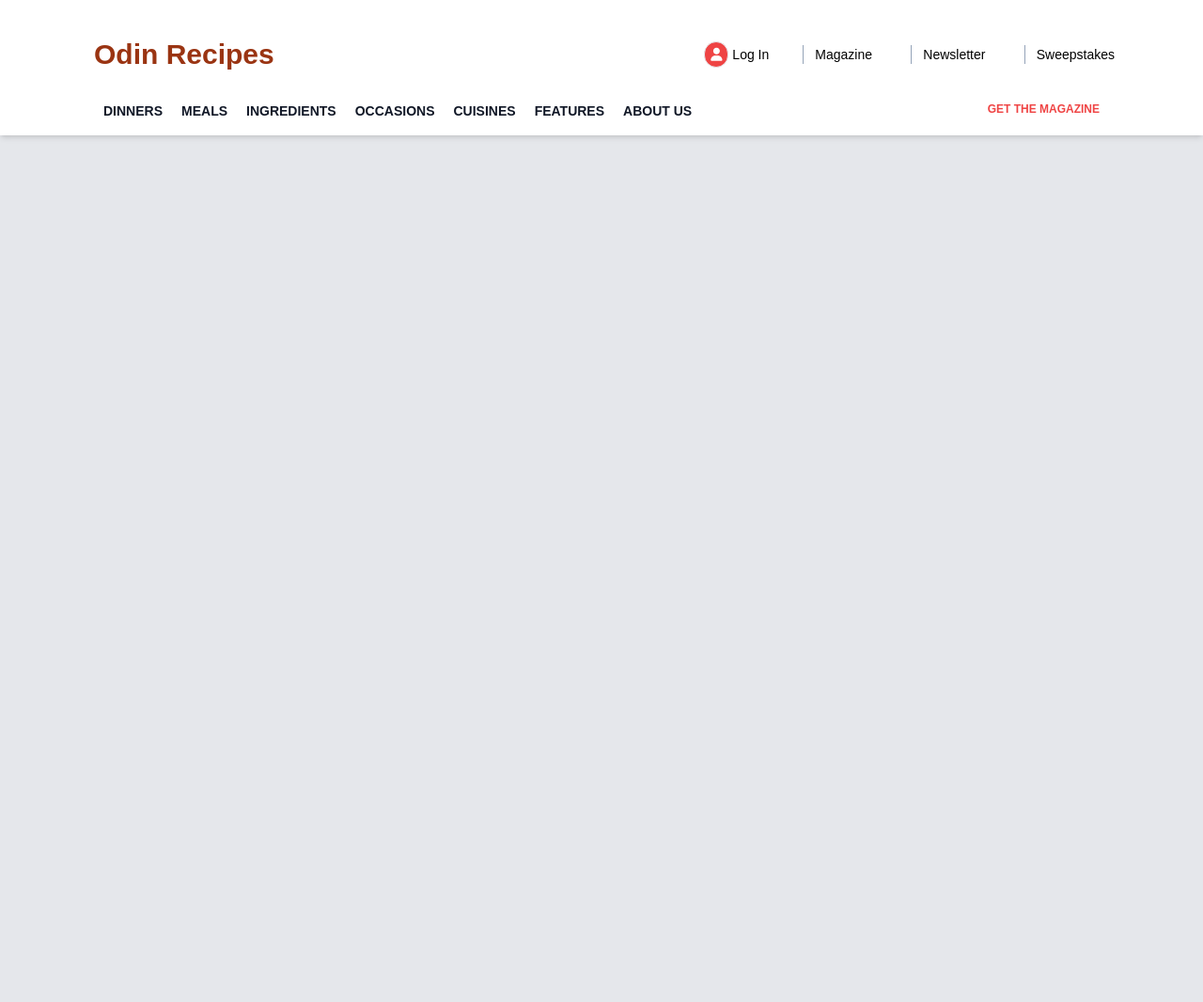
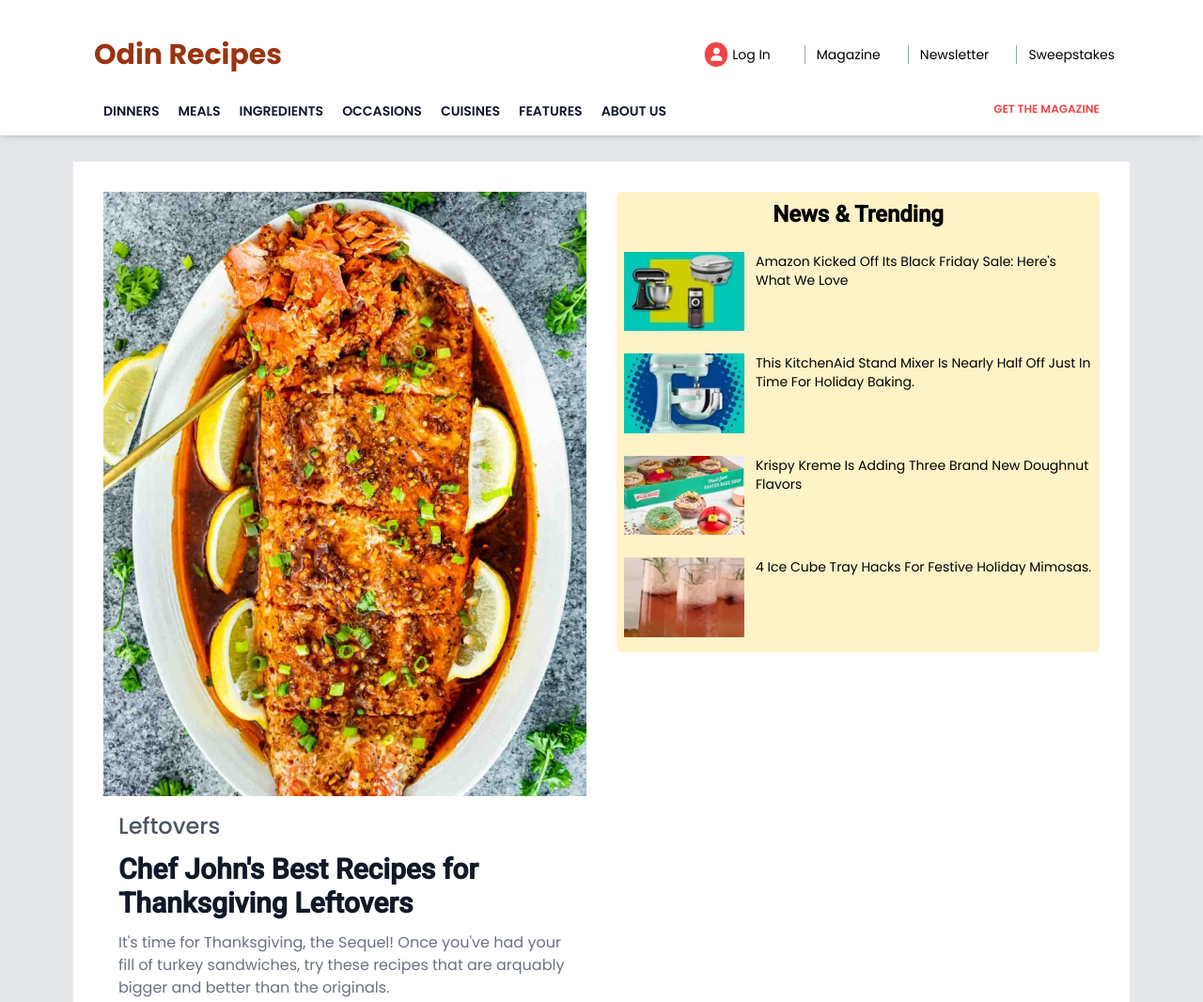
Before and after one commit to SanMajur/odin-recipes, a website: page public/index.html in a window 1280 px wide. Shown: the top 1066 px of the page at 94% size. Before the commit the page ends 800 px from the top, so only its background shows below. Drawn offline with Linux system fonts and the light colour scheme.

Commit message:
hero section

```diff
--- a/public/index.html
+++ b/public/index.html
@@ -12,6 +12,10 @@
       src="https://kit.fontawesome.com/4b850e443c.js"
       crossorigin="anonymous"
     ></script>
+    <!-- google fonts -->
+    <link rel="preconnect" href="https://fonts.googleapis.com">
+<link rel="preconnect" href="https://fonts.gstatic.com" crossorigin>
+<link href="https://fonts.googleapis.com/css2?family=Poppins:wght@200;300;400;500;600;700;800&family=Roboto:ital,wght@0,300;0,400;0,500;1,400;1,500&display=swap" rel="stylesheet">
   </head>
   <body class="font-Poppins bg-gray-200">
     <header class="sticky top-0 shadow-md  py-2 md:py-4 md:px-2 bg-white">
@@ -33,8 +37,8 @@
           </div>
         </div>
       </div>
-      <div id="linkItems" class="container flex flex-col lg:flex-row  gap-5 text-sm text-gray-900 px-8 mt-8 uppercase font-semibold">
-        <a class="border-b border-gray-600 lg:border-none" href="">Dinners</a>
+      <div id="linkItems" class="container hidden lg:flex flex-col lg:flex-row  gap-5 text-sm text-gray-900 px-8 mt-8 uppercase font-semibold">
+        <a class="border-b border-gray-600 lg:border-none" href="./recipes/chicken.html">Dinners</a>
         <a class="border-b border-gray-600 lg:border-none" href="">Meals</a>
         <a class="border-b border-gray-600 lg:border-none" href="">Ingredients</a>
         <a class="border-b border-gray-600 lg:border-none" href="">Occasions</a>
@@ -45,12 +49,40 @@
       </div>
     </header>
     <main>
-      <section class="">
-        <div class="container flex flex-col lg:flex-row">
-          <div class="">
-            <img src="" alt="">
+      <section class="md:mt-7 mb-3 ">
+        <div class="lg:container flex flex-col lg:flex-row bg-white">
+          <div class="container my-8 bg-white">
+            <img class="w-full h-auto" src="./images/salmon1.jpeg" alt="">
+
+            <div class="container mt-4 max-w-2xl mx-auto">
+              <h2 class="text-2xl font-medium text-gray-600">Leftovers</h2>
+              <h2 class="text-3xl font-bold my-3 text-gray-900 font-Roboto">Chef John's Best Recipes for Thanksgiving Leftovers</h2>
+              <p class="text-gray-500 ">It's time for Thanksgiving, the Sequel! Once you've had your fill of turkey sandwiches, try these recipes that are arquably bigger and better than the originals.</p>
+            </div>
           </div>
-          <div class=""></div>
+          <div class="container my-8 ">
+            <div class="rounded-md bg-amber-100 max-w-2xl mx-auto">
+              <h2 class="text-2xl font-bold font-Roboto text-center py-2">News & Trending</h2>
+              <div class="flex flex-col md:flex-row flex-wrap gap-6 px-2 justify-between py-4 lg:flex-col">
+                <div class="flex basis-5/12">
+                  <img class="w-32 h-auto" src="./images/amazon-tons1.jpg" alt="">
+                  <p class="text-sm pl-3 capitalize">Amazon Kicked Off Its black friday sale: here's what we love</p>
+                </div>
+                <div class="flex basis-5/12">
+                  <img class="w-32 h-auto" src="./images/kitchenaid1.jpg" alt="">
+                  <p class="text-sm pl-3 capitalize">this kitchenAid stand mixer is nearly half off just in time for holiday baking.</p>
+                </div>
+                <div class="flex basis-5/12">
+                  <img class="w-32 h-auto" src="./images/Krispy1.jpg" alt="">
+                  <p class="text-sm pl-3 capitalize">krispy kreme is adding three brand new doughnut flavors</p>
+                </div>
+                <div class="flex basis-5/12">
+                  <img class="w-32 h-auto" src="./images/glasses1.jpg" alt="">
+                  <p class="text-sm pl-3 capitalize">4 ice cube tray hacks for festive holiday mimosas.</p>
+                </div>
+              </div>
+            </div>
+          </div>
         </div>
       </section>
     </main>
--- a/tailwind.config.js
+++ b/tailwind.config.js
@@ -7,6 +7,7 @@ module.exports = {
     extend: {},
     fontFamily: {
       Poppins: ["Poppins, sans-serif"],
+      Roboto: ["Roboto, sans-serif"]
     },
     container: {
       center: true,
```
Also changed, not shown: public/css/style.css, public/images/Krispy1.jpg (added), public/images/amazon-tons1.jpg (added), public/images/glasses1.jpg (added), public/images/kitchenaid1.jpg (added).
